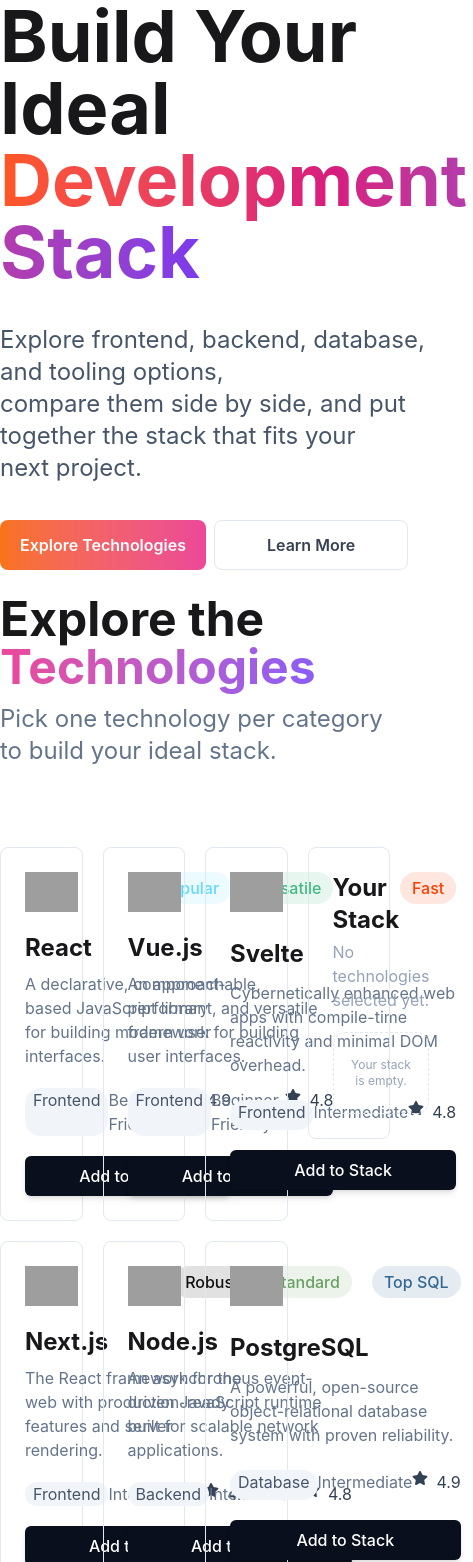
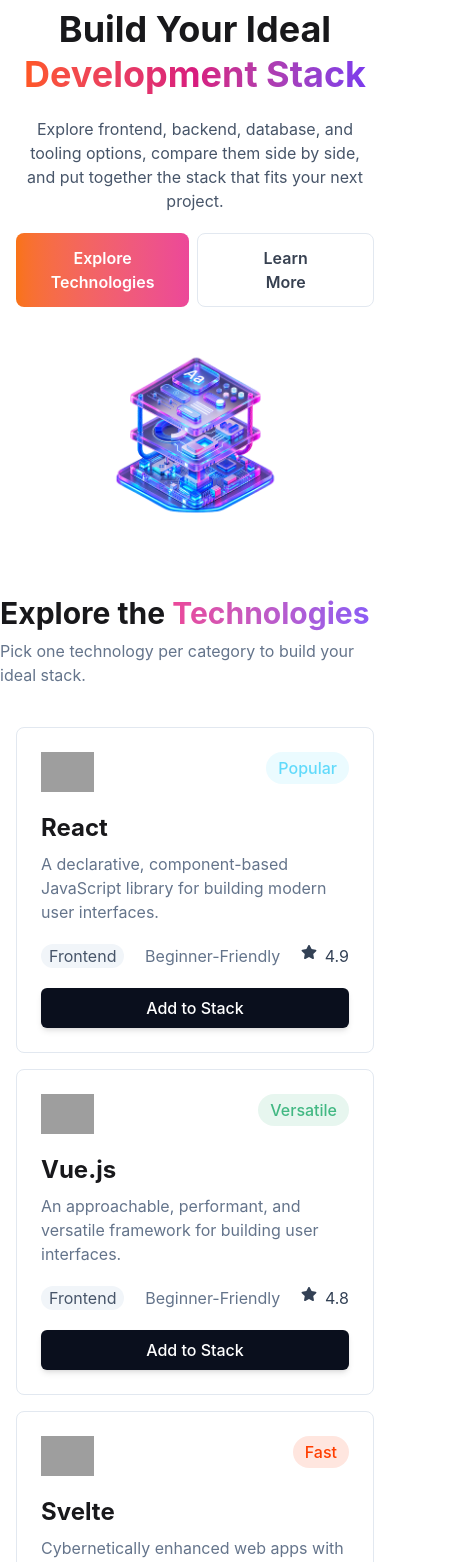
Before and after one commit to tibushra/DevStack, a React (Vite) app: page / in a window 390 px wide. Shown: the part 106-1668 px from the top of the page, 473 px wide, since content can reach past the window. Built offline with nearby package versions, Linux system fonts and the light colour scheme; grey boxes are pictures that could not be loaded.

Commit message:
Project Responsive

```diff
--- a/src/App.tsx
+++ b/src/App.tsx
@@ -29,9 +29,9 @@
       <Banner></Banner>
       <MainLayout></MainLayout>
       <main>
-        <section className="container mx-auto my-20">
-          <div className="grid grid-cols-4 gap-5">
-            <div className="col-span-3">
+        <section className="container mx-auto my-10 px-4 md:my-20 md:px-0">
+          <div className="grid grid-cols-1 gap-8 md:grid-cols-4 md:gap-5">
+            <div className="col-span-1 md:col-span-3">
               <Suspense fallback={<div>Laoding...</div>}>
                 <Technologies technologyPromise={technologyPromise} saved={saved} setSaved = {setSaved} handleSavedStack={handleSavedStack}></Technologies>
               </Suspense>
--- a/src/components/Technology/MainLayout.tsx
+++ b/src/components/Technology/MainLayout.tsx
@@ -1,10 +1,10 @@
 const MainLayout = () => {
     return (
-        <div className="grid gap-9">
+        <div className="grid gap-6 md:gap-9">
             <div className="container mx-auto grid ">
-                <div className="grid gap-3">
-                    <h2 className="text-5xl font-bold">Explore the <span className="bg-linear-to-r from-[#EC4899] to-[#8B5CF6] bg-clip-text text-transparent">Technologies</span></h2>
-                    <p className="text-[#64748B] text-2xl">Pick one technology per category to build your ideal stack.</p>
+                <div className="grid gap-2 md:gap-3">
+                    <h2 className="text-3xl md:text-5xl font-bold">Explore the <span className="bg-linear-to-r from-[#EC4899] to-[#8B5CF6] bg-clip-text text-transparent">Technologies</span></h2>
+                    <p className="text-[#64748B] md:text-2xl">Pick one technology per category to build your ideal stack.</p>
                 </div>
             </div>
 
--- a/src/components/Technology/TechList.tsx
+++ b/src/components/Technology/TechList.tsx
@@ -10,7 +10,7 @@
 const TechList = ({ techs, saved,handleSavedStack }: TechListProps) => {
 
     return (
-        <div className="grid grid-cols-3 gap-5">
+        <div className="grid grid-cols-1 gap-4 md:grid-cols-3 md:gap-5">
 
             {techs.map((tech: Technology) => {
                const isSelected = saved.some((item) => item.id === tech.id);
--- a/src/components/shared/Banner.tsx
+++ b/src/components/shared/Banner.tsx
@@ -1,16 +1,16 @@
 const Banner = () => {
     return (
-        <div className="flex justify-between items-center container mx-auto">
-            <div className="grid gap-9">
-                <h1 className="text-7xl font-bold">
+        <div className="container mx-auto flex flex-col px-4 py-8 text-center md:flex-row md:justify-between items-center md:text-left ">
+            <div className="grid w-full gap-5 md:w-1/2 md:gap-9">
+                <h1 className="text-4xl font-bold leading-tight md:text-7xl">
                     Build Your Ideal
                     <br />
                     <span className="bg-linear-to-r from-[#FF5722] via-[#D81B7E] to-[#7C3AED] bg-clip-text text-transparent">
                         Development Stack
                     </span>
                 </h1>
-                <p className="text-[#475569] text-2xl">Explore frontend, backend, database, and tooling options,<br />
-                    compare them side by side, and put together the stack that fits your <br />
+                <p className="text-[#475569] text-base md:text-2xl">Explore frontend, backend, database, and tooling options,
+                    compare them side by side, and put together the stack that fits your
                     next project.</p>
                 <div className="flex gap-2">
                     <button className="rounded-lg bg-linear-to-r from-[#F97316] to-[#EC4899] px-5 py-3 font-semibold text-[#FFFFFF] hover:scale-105">
@@ -19,7 +19,7 @@
                     <button className="rounded-lg px-13 py-3 font-semibold text-[#374151] border border-slate-200 hover:scale-105" >Learn More</button>
                 </div>
             </div>
-            <div><img className="h-155" src="../../../asset/banner-stack.png" alt="" /></div>
+            <div><img className="h-64 md:h-155" src="../../../asset/banner-stack.png" alt="DevStack Banner" /></div>
         </div>
     );
 };
--- a/src/components/shared/Footer.tsx
+++ b/src/components/shared/Footer.tsx
@@ -1,20 +1,24 @@
+import { GoDotFill } from "react-icons/go";
+
 const Footer = () => {
     return (
         <div>
             <hr className="border-slate-200" />
             <div className="container mx-auto">
-                <div className="flex justify-between items-center py-20">
-                    <div className="grid gap-5">
+                <div className="grid grid-cols-2 gap-8 py-12 md:flex md:justify-between md:items-center md:py-20">
+                    <div className="grid justify-items-center gap-4 md:justify-items-start md:gap-5">
                         <img src="../../../asset/logo-text.png" alt="DevStack logo" />
-                        <p className="text-[#64748B]">Curated tools, technologies, and resources for developers building
+                        <p className="text-center md:text-left text-[#64748B]">Curated tools, technologies, and resources for developers building
                             modern software.</p>
                         <div className="flex gap-4 text-[#475569] font-semibold">
                             <a href="https://github.com/">GitHub</a>
+                            <p className="md:hidden"><GoDotFill /></p>
                             <a href="https://x.com/">Twitter</a>
+                             <p className="md:hidden"><GoDotFill /></p>
                             <a href="https://bd.linkedin.com/">Linkedin</a>
                         </div>
                     </div>
-                    <div className="grid gap-3">
+                    <div className="hidden md:grid gap-3">
                         <h3 className="font-bold">PRODUCT</h3>
                         <div className="grid gap-2 text-[#64748B]">
                             <a href="home">Home</a>
@@ -22,7 +26,7 @@
                             <a href="Projects">Projects</a>
                         </div>
                     </div>
-                    <div className="grid gap-3">
+                    <div className="hidden md:grid gap-3">
                         <h3 className="font-bold">COMPANY</h3>
                         <div className="grid gap-2 text-[#64748B]">
                             <a href="About">About</a>
@@ -30,7 +34,7 @@
                             <a href="Careers">Careers</a>
                         </div>
                     </div>
-                    <div className="grid gap-3">
+                    <div className="hidden md:grid gap-3">
                         <h3 className="font-bold">LOCAL</h3>
                         <div className="grid gap-2 text-[#64748B]">
                             <a href="Privacy Policy">Privacy Policy</a>
@@ -40,7 +44,7 @@
 
                 </div>
                 <hr className="border-slate-200" />
-                <div className="flex justify-between text-[#94A3B8] py-8">
+                <div className="flex gap-3 py-5 text-xs text-[#94A3B8] md:flex-row md:justify-between md:py-8">
                     <div>
                         <h4>© 2026 Dev Stack. All rights reserved.</h4>
                     </div>
--- a/src/components/shared/Navbar.tsx
+++ b/src/components/shared/Navbar.tsx
@@ -1,10 +1,13 @@
+import { RxHamburgerMenu } from "react-icons/rx";
+
 const Navbar = () => {
     return (
         <>
         <div className="container mx-auto flex justify-between items-center h-20">
+            <div className="md:hidden"><RxHamburgerMenu /></div>
             <div><img src="../../../asset/logo-text.png" alt="logo" /></div>
             <div>
-                <ul className="flex justify-between items-center gap-5">
+                <ul className="hidden md:flex justify-between items-center gap-5">
                     <li className="text-[#DB2777]"><a href="home">Home</a></li>
                     <div className="text-[#475569] flex justify-between items-center gap-5">
                         <li><a href="Technologies">Technologies</a></li>
@@ -15,8 +18,8 @@
                 </ul>
             </div>
             <div>
-                <button className="bg-[#FFFFFF] text-[#334155] px-6 py-2 rounded-3xl">Sign In</button>
-                <button className="bg-[#D91B7E] text-[#FFFFFF] px-6 py-2 rounded-3xl">Sign Up</button>
+                <button className="bg-[#FFFFFF] text-[#334155] px-6 py-2 rounded-3xl hover:scale-105">Sign In</button>
+                <button className="bg-[#D91B7E] text-[#FFFFFF] px-6 py-2 rounded-3xl hover:scale-105">Sign Up</button>
             </div>
         </div>
        <hr className="border-slate-200" />
```
